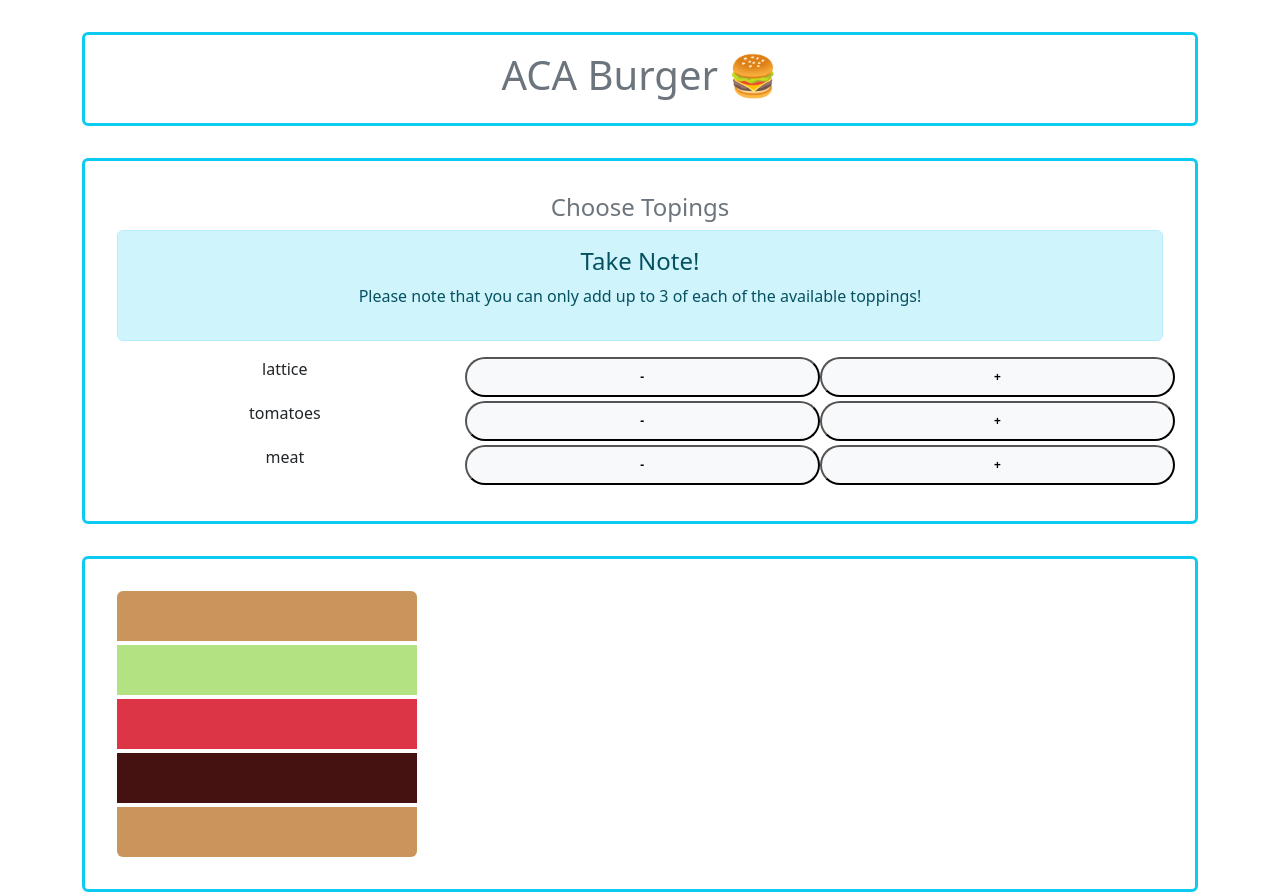
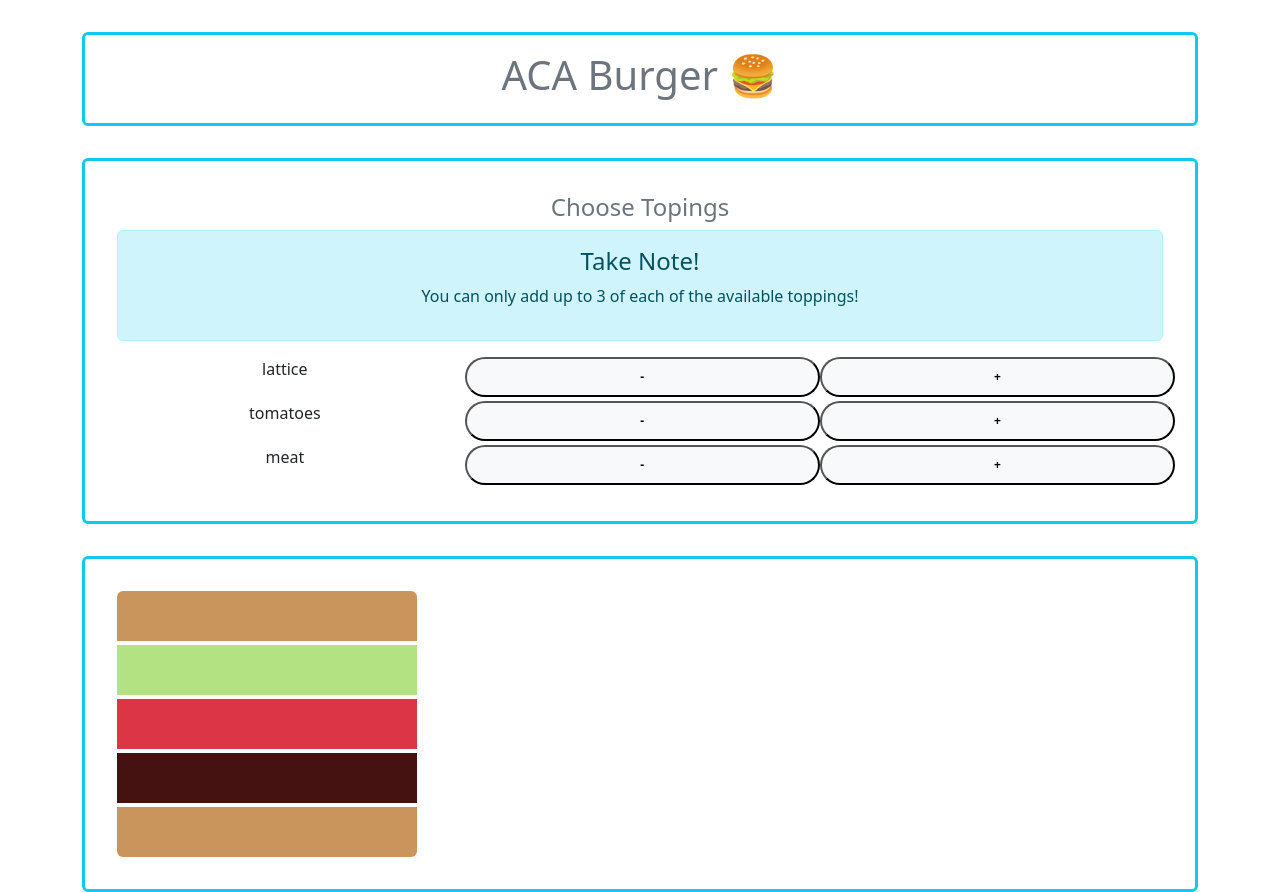
Before and after one commit to JoniJohn/aca-burger, a React (Create React App) app: page / in a window 1280 px wide. Built offline with nearby package versions, Linux system fonts and the light colour scheme.

Commit message:
Changed wording for Toppings tip

```diff
--- a/src/views/Home.tsx
+++ b/src/views/Home.tsx
@@ -82,7 +82,7 @@ class Home extends Component<{}, {latticeCount: number, meatCount: number, tomat
                             }
                             <div className="alert alert-info">
                                 <h4 className="alert-heading">Take Note!</h4>
-                                <p>Please note that you can only add up to 3 of each of the available toppings!</p>
+                                <p>You can only add up to 3 of each of the available toppings!</p>
                             </div>
                             <div className="row mb-1">
                                 <p className="col">lattice</p>
```
